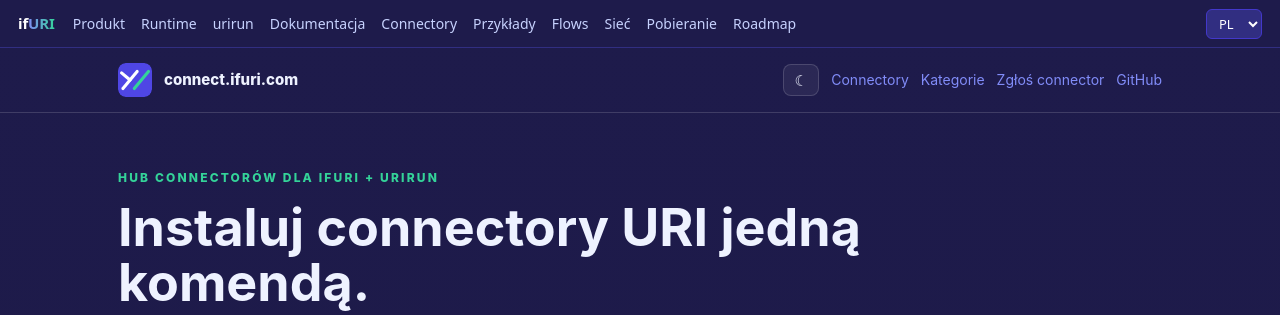
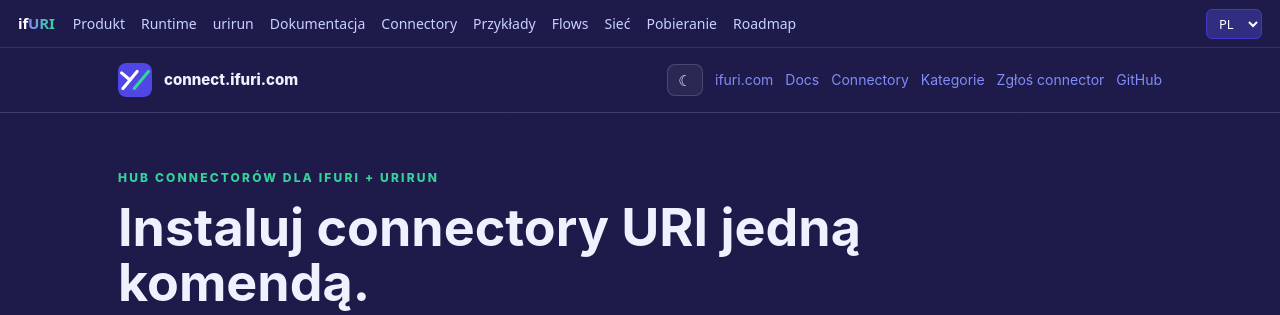
Before and after one commit to if-uri/connect.ifuri.com, a PHP site: page / in a window 1280 px wide. Shown: the top 315 px of the page. Run offline with PHP 8.4, Linux system fonts and the light colour scheme.

Commit message:
chore: sync ifURI ecosystem

```diff
--- a/index.php
+++ b/index.php
@@ -70,6 +70,8 @@ $jsonLd = [
         <span>connect.ifuri.com</span>
       </a>
       <nav>
+        <a href="https://ifuri.com/">ifuri.com</a>
+        <a href="https://docs.ifuri.com/">Docs</a>
         <a href="#connectors"><?php echo hub_h(hub_t('navConnectors')); ?></a>
         <a href="/categories"><?php echo hub_h(hub_t('navCategories')); ?></a>
         <a href="/submit"><?php echo hub_h(hub_t('navSubmit')); ?></a>
```
